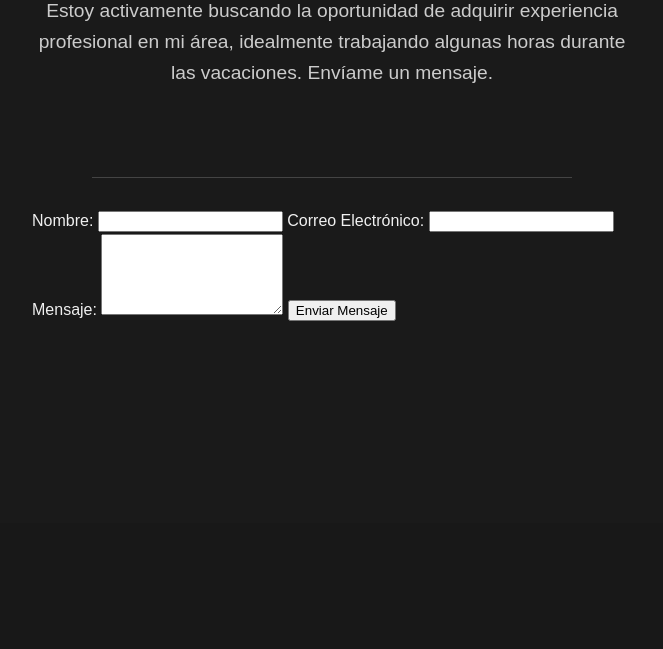
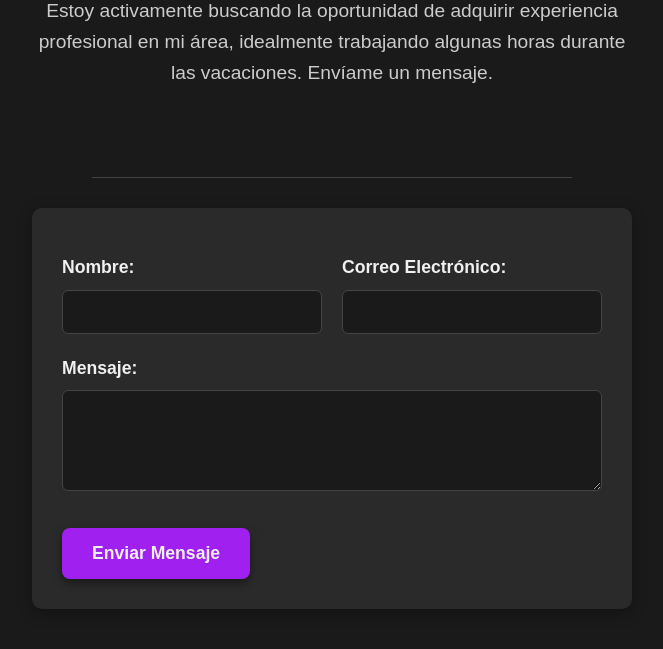
Before and after one commit to paoGelvez/portafolioPao, a Django app: page /contacto/ in a window 1280 px wide. Shown: the part 277-926 px from the top of the page, without its empty margins (308-971 px from the left). Before the commit the page ends 598 px from the top, so only its background shows below. Run offline with Django 5.2, Linux system fonts and the light colour scheme.

Commit message:
cambios por decima octava vez

```diff
--- a/inicio/static/inicio/style.css
+++ b/inicio/static/inicio/style.css
@@ -200,10 +199,80 @@ hr {
     font-size: 1.1em;
     color: var(--text-dark);
     max-width: 700px;
-    margin: 0 auto 40px auto;
+    margin: 0 auto 20px auto; /* Reducido para mejor espaciado */
     animation: fadeInUp 1.2s ease-out 0.4s;
 }
 
+/* ======================================= */
+/* FORMULARIOS DE CONTACTO (FIXED)       */
+/* ======================================= */
+.contact-form {
+    background-color: var(--secondary-bg);
+    padding: 30px;
+    border-radius: 10px;
+    box-shadow: 0 4px 15px rgba(0, 0, 0, 0.3);
+    margin-top: 30px;
+}
+
+/* Contenedor Flex para la fila de Nombre/Email */
+.form-row {
+    display: flex;
+    gap: 20px;
+    margin-bottom: 20px;
+}
+
+.form-group {
+    flex: 1;
+}
+
+.contact-form label {
+    display: block;
+    margin-top: 15px;
+    margin-bottom: 8px;
+    font-weight: bold;
+    color: var(--text-light);
+    font-size: 1.1em;
+}
+
+.contact-form input[type="text"],
+.contact-form input[type="email"],
+.contact-form textarea {
+    width: 100%; /* FIX: Asegura que ocupe todo el espacio */
+    box-sizing: border-box; /* FIX: Evita que el padding agrande el campo */
+    padding: 12px;
+    border-radius: 6px;
+    border: 1px solid var(--border-color);
+    background-color: var(--primary-bg);
+    color: var(--text-light);
+    font-size: 1em;
+    transition: border-color 0.3s ease;
+}
+
+.contact-form input[type="text"]:focus,
+.contact-form input[type="email"]:focus,
+.contact-form textarea:focus {
+    border-color: var(--accent-color);
+    outline: none;
+}
+
+.submit-button {
+    background-color: var(--accent-color);
+    color: var(--text-light);
+    padding: 15px 30px;
+    border: none;
+    border-radius: 8px;
+    cursor: pointer;
+    font-weight: bold;
+    font-size: 1.1em;
+    margin-top: 30px;
+    transition: background-color 0.3s ease, transform 0.2s ease;
+    box-shadow: 0 4px 10px rgba(0, 0, 0, 0.4);
+}
+
+.submit-button:hover {
+    background-color: var(--button-hover-bg);
+    transform: translateY(-3px);
+}
 
 /* ======================================= */
 /* RESPONSIVE (Móviles primero)          */
--- a/inicio/templates/contacto.html
+++ b/inicio/templates/contacto.html
@@ -6,16 +6,21 @@
     <div class="header">
         <h1>Hablemos de tu Proyecto</h1>
         <p class="subtitle">Estoy activamente buscando la oportunidad de adquirir experiencia profesional en mi área, idealmente trabajando algunas horas durante las vacaciones. Envíame un mensaje.</p>
-        </div>
+    </div>
 
     <hr>
 
     <form class="contact-form">
-        <label for="name">Nombre:</label>
-        <input type="text" id="name" name="name" required>
-
-        <label for="email">Correo Electrónico:</label>
-        <input type="email" id="email" name="email" required>
+        <div class="form-row">
+            <div class="form-group">
+                <label for="name">Nombre:</label>
+                <input type="text" id="name" name="name" required>
+            </div>
+            <div class="form-group">
+                <label for="email">Correo Electrónico:</label>
+                <input type="email" id="email" name="email" required>
+            </div>
+        </div>
 
         <label for="message">Mensaje:</label>
         <textarea id="message" name="message" rows="5" required></textarea>
@@ -23,5 +28,4 @@
         <button type="submit" class="submit-button">Enviar Mensaje</button>
     </form>
 </div>
-
 {% endblock %}
```
Also changed, not shown: other parts of inicio/static/inicio/style.css (+23 -15 lines), inicio/static/inicio/contacto.css (+22 -0 lines), inicio/templates/home.html (+11 -14 lines), inicio/static/inicio/codigo.jpeg (added).
